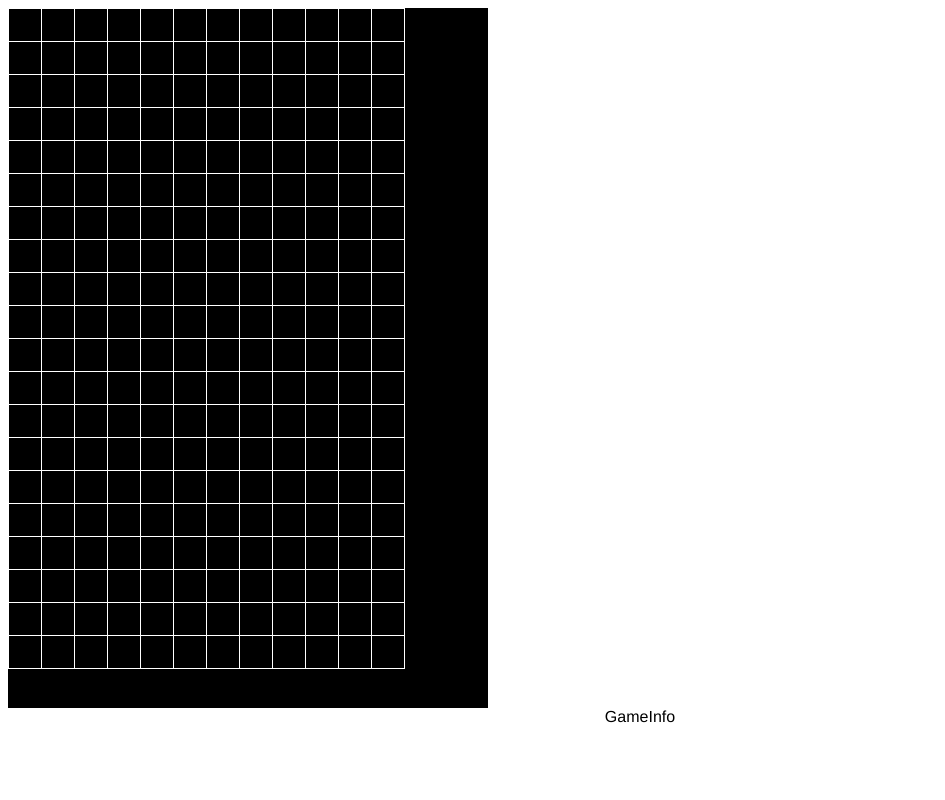
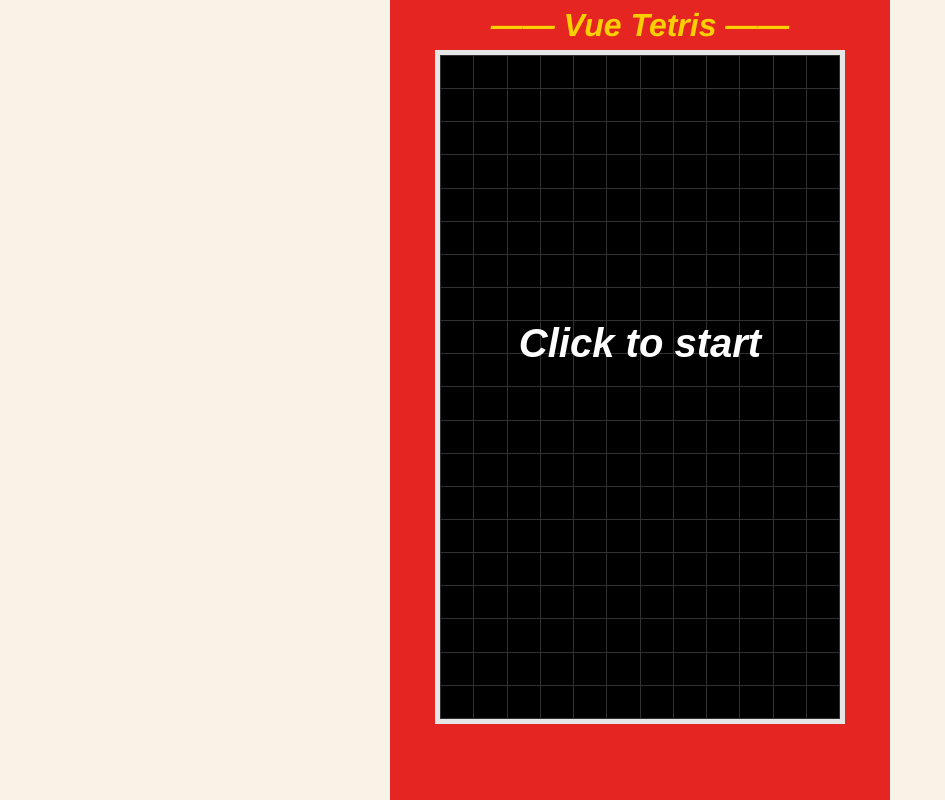
Before and after one commit to laddwong/tricky-tetris, a Vue app: page / in a window 1280 px wide. Shown: the whole page, without its empty margins (0-945 px from the left). Built offline with nearby package versions, Linux system fonts and the light colour scheme.

Commit message:
'界面调整'

```diff
--- a/src/App.vue
+++ b/src/App.vue
@@ -16,10 +16,19 @@ export default {
 </script>
 
 <style>
+html {
+  height: 100%;
+}
+body{
+  margin: 0px;
+  width: 100%;
+  height: 100%;
+}
 #app {
   font-family: Avenir, Helvetica, Arial, sans-serif;
   -webkit-font-smoothing: antialiased;
   -moz-osx-font-smoothing: grayscale;
-  text-align: center;
+  height: 100%;
+  background-color: #F9F3E7;
 }
 </style>
--- a/src/components/Game.vue
+++ b/src/components/Game.vue
@@ -1,7 +1,13 @@
 <template>
-	<div @click="nextBrick">
+	<div class="game-container">
+		<div class="banner" v-if="ifBanner">
+			<button @click.once="startGame">Click to start</button>
+		</div>
+		<div class="title">
+			<h1>—— Vue Tetris ——</h1>
+		</div>
 		<Playground @landing="nextBrick" :newBrickType="newBrickType"/>
-		<GameInfo/>
+		<GameInfo v-if="false"/>
 	</div>
 </template>
 
@@ -17,11 +23,16 @@
 		},
 		data () {
 			return {
-				newBrickType:''
+				newBrickType:'',
+				ifBanner: true
 			}
 		},
 		methods: {
 			nextBrick () {
+				this.newBrickType = randomType()
+			},
+			startGame () {
+				this.ifBanner = false
 				this.newBrickType = randomType()
 			}
 		}
@@ -29,5 +40,39 @@
 </script>
 
 <style scoped>
-
+	.game-container {
+		background-color: #E52521;
+		position: relative;
+		width: 500px;
+		height: 100%;
+		margin: auto;
+	}
+	.title h1 {
+		line-height: 50px;
+		text-align: center;
+		margin: 0px;
+		color: #FBD000;
+		font-style: oblique;
+	}
+	.banner {
+		position: absolute;
+		top: 40%;
+		left: 0;
+		right: 0;
+		text-align: center;
+	}
+	.banner button {
+		font-size: 40px;
+		color: #FFF;
+		font-weight: bold;
+		background: none;
+		border: none;
+		white-space: nowrap;
+		font-style: oblique;
+		cursor: pointer;
+	}
+	.banner button:hover {
+		text-stroke-width: 5px;
+		text-stroke-color: #FBD000;
+	}
 </style>
--- a/src/components/Playground.vue
+++ b/src/components/Playground.vue
@@ -163,11 +163,11 @@
     mounted () {
       let that = this
       document.onkeydown = function (e) {
+        if (e.code === 'Space') {
+          that.rotate()
+          return;
+        }
         if (e.key.indexOf('Arrow') !== -1) {
-          if (e.key === 'ArrowUp') {
-            that.rotate()
-            return;
-          }
           if (e.key === 'ArrowDown') {
             that.fall()
             return;
@@ -184,23 +184,25 @@
 <style scoped>
   .playground-container {
     background-color: #000;
-    height: 700px;
-    width: 480px;
+    margin: auto;
+    height: 664px;
+    width: 400px;
+    border: 5px solid #E6E6E6;
   }
   table {
     border-collapse: collapse;
-
+    width: 100%;
+    height: 100%;
   }
   td {
-    border: 1px solid #FFF;
+    border: 1px solid #303133;
   }
   .default {
     display: block;
-    height: 30px;
-    width: 30px;
     background-color: black;
+    height: 100%;
   }
   .active {
-    background-color: white;
+    background-color: #049CD8;
   }
 </style>
```
